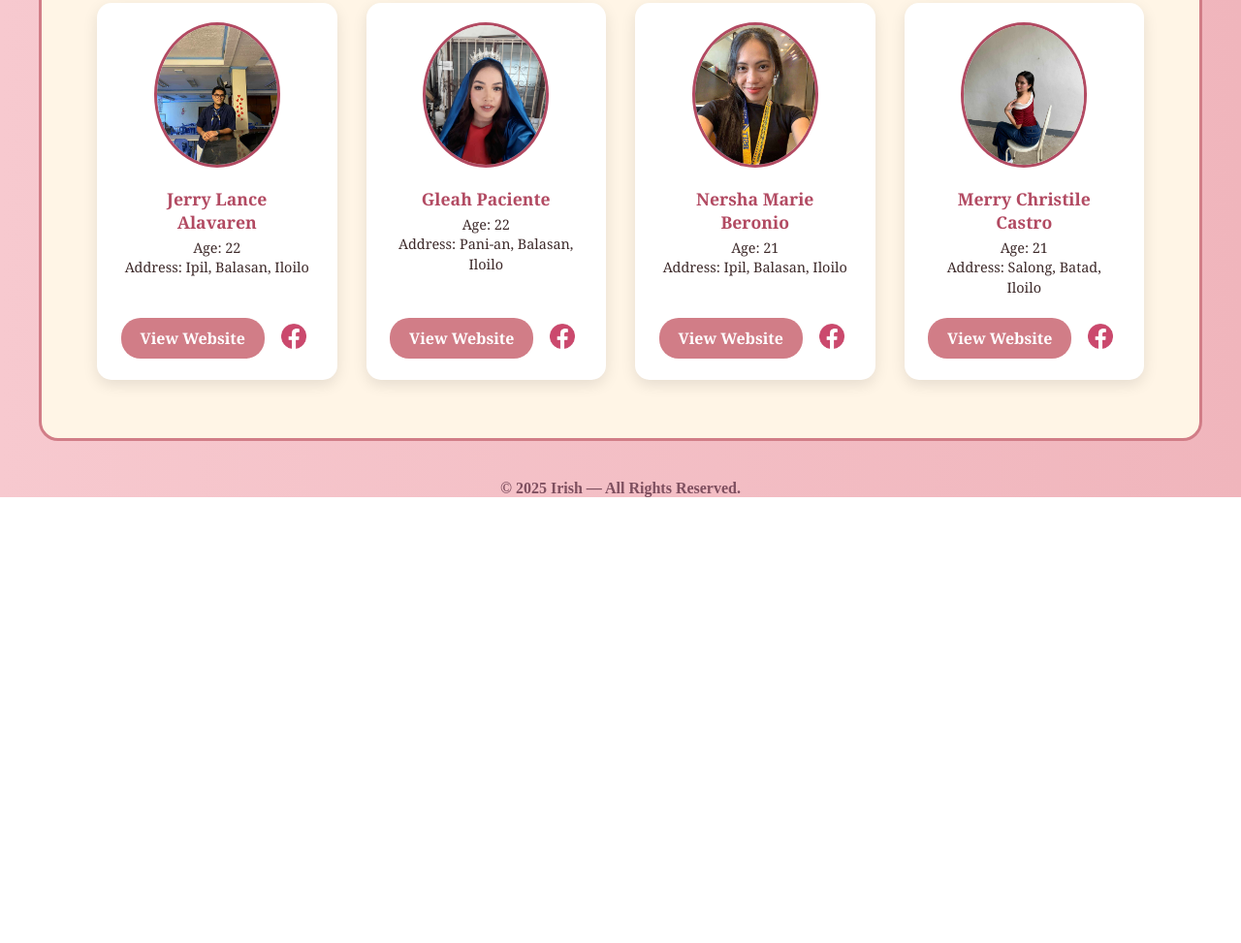
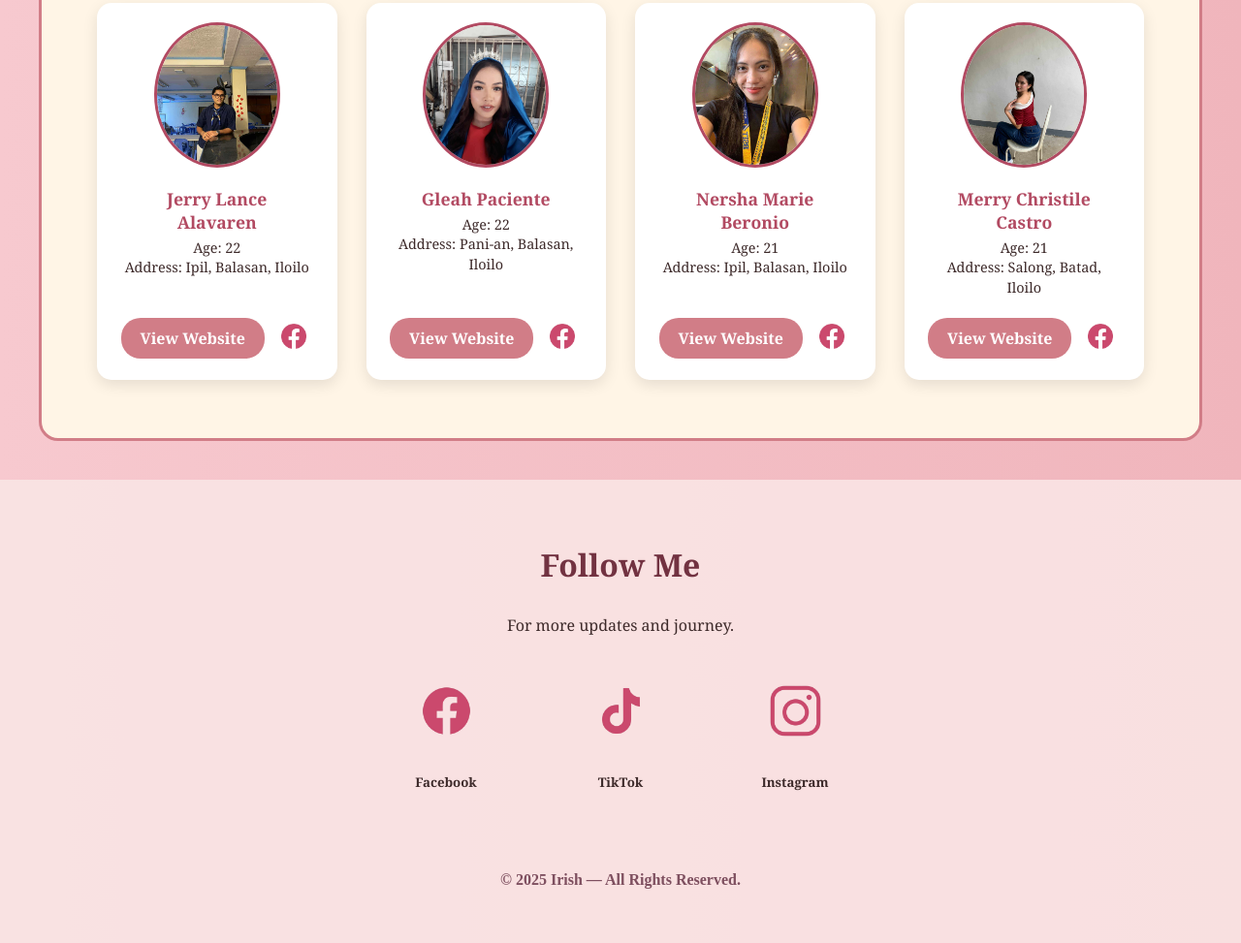
Before and after one commit to in2tlps/knowirish, a plain HTML site: page index.html in a window 1280 px wide. Shown: the part 2191-3164 px from the top of the page at 97% size. Before the commit the page ends 2704 px from the top, so only its background shows below. Drawn offline with Linux system fonts and the light colour scheme.

Commit message:
Update index.html

```diff
--- a/index.html
+++ b/index.html
@@ -1,12 +1,10 @@
-<!DOCTYPE html><!DOCTYPE html><!DOCTYPE html>
+<!DOCTYPE html>
 <html lang="en">
 <head>
     <meta charset="UTF-8" />
-    <meta name="keywords" content="IrishMaeMapa, coding, HTML, CSS">
-    <meta name="description" content="Irish Mae Mapa's portfolio — explore HTML, CSS projects, favorite places, music, and hobbies.">
-    <meta name="robots" content="index, follow">
-    <link rel="sitemap" type="application/xml" title="Sitemap" href="/sitemap.xml">
-    <title>MAPA PORTFOLIO</title>
+    <meta name="description" content="My Canvas of Life | Get to know me more!">
+    <meta name="keywords" content="Irish Mae Mapa | BSIT 4-A">
+    <title>Irish Mae Mapa | My Website</title>
     <style>
         /* Variables for Pink and Dark Colors */
         :root {
@@ -386,6 +384,51 @@
             transform: scale(1.1);
         }
 
+        /* ===== SOCIAL MEDIA CONTACTS (FOOTER) ===== */
+        .contacts {
+            display: flex;
+            flex-direction: column;
+            align-items: center;
+            gap: 20px;
+            padding: 40px 20px;
+            background-color: rgba(250, 229, 229, 0.9);
+            text-align: center;
+        }
+
+        .contacts h2 {
+            font-size: 2rem;
+            color: #723241;
+            margin-bottom: 10px;
+        }
+
+        .contacts > p:first-of-type {
+            margin-bottom: 20px;
+            margin-top: 0;
+        }
+
+        .contacts-cards {
+            display: flex;
+            justify-content: center;
+            gap: 30px;
+            flex-wrap: wrap;
+            max-width: 600px;
+            margin-bottom: 20px;
+        }
+
+        .contacts1, .contacts2, .contacts3 {
+            max-width: 150px;
+            transition: transform 0.3s ease;
+            flex-basis: auto;
+        }
+
+        .contacts1 img, .contacts2 img, .contacts3 img {
+            width: 50%;
+            border-radius: 15px;
+        }
+
+        .contacts1:hover, .contacts2:hover, .contacts3:hover {
+            transform: translateY(-5px);
+        }
 
         .copyright-text {
             font-family: "Cormorant Garamond", serif;
@@ -673,6 +716,31 @@
             </div>
         </div>
     </section>
+
+    <section class="contacts">
+        <h2>Follow Me</h2>
+        <p>For more updates and journey.</p>
+        <div class="contacts-cards">
+            <div class="contacts1">
+                <a href="https://www.facebook.com/share/1GoPWbeen2/?mibextid=wwXIfr" target="_blank">
+                    <img src="fb.png" alt="Facebook">
+                </a>
+                <h5>Facebook</h5>
+            </div>
+            <div class="contacts2">
+                <a href="https://www.tiktok.com/@irizziiii?_r=1&_t=ZS-91IkadX8rLd" target="_blank">
+                    <img src="tt.png" alt="TikTok">
+                </a>
+                <h5>TikTok</h5>
+            </div>
+            <div class="contacts3">
+                <a href="https://www.instagram.com/in2tlps_?igsh=MXBmZmhhb2MyOTdmMg%3D%3D&utm_source=qr" target="_blank">
+                    <img src="ig.png" alt="Instagram">
+                </a>
+                <h5>Instagram</h5>
+            </div>
+        </div>
         <p class="copyright-text">© 2025 Irish — All Rights Reserved.</p>
+    </section>
 </body>
 </html>
```
